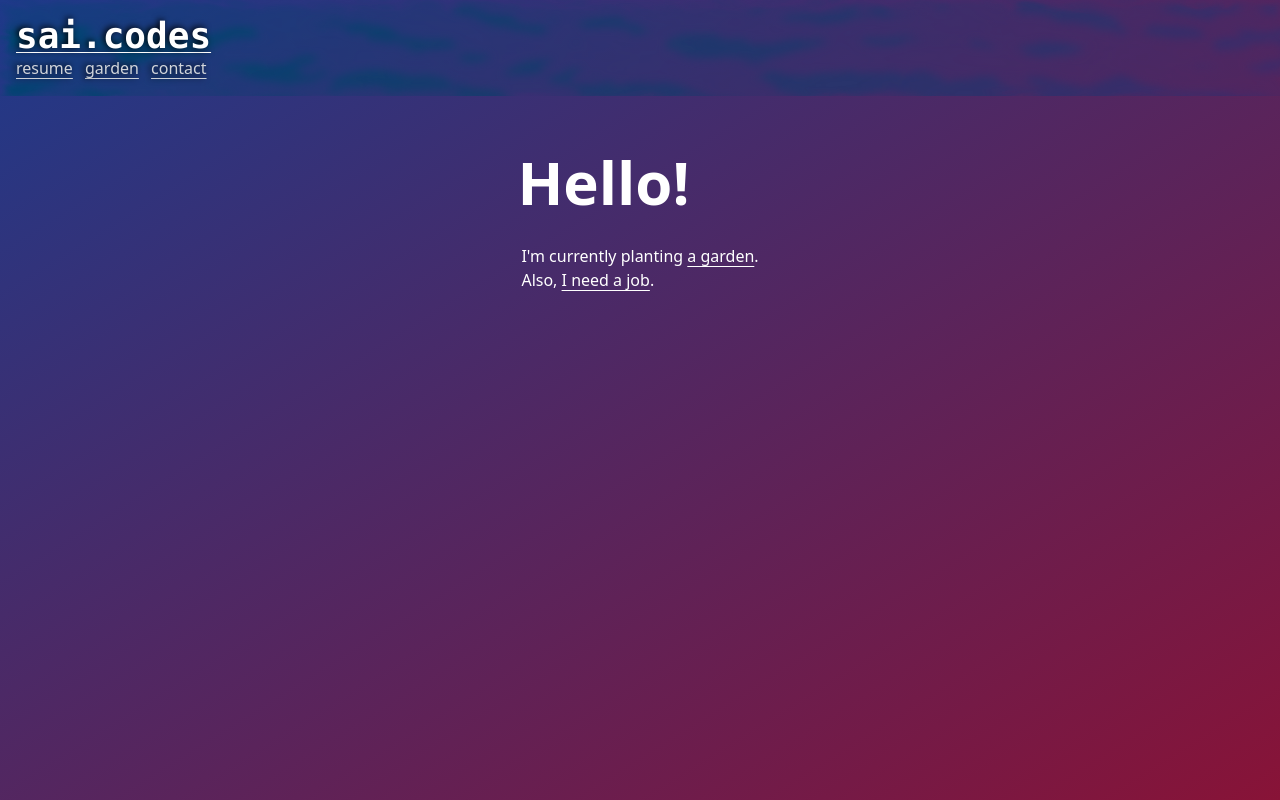
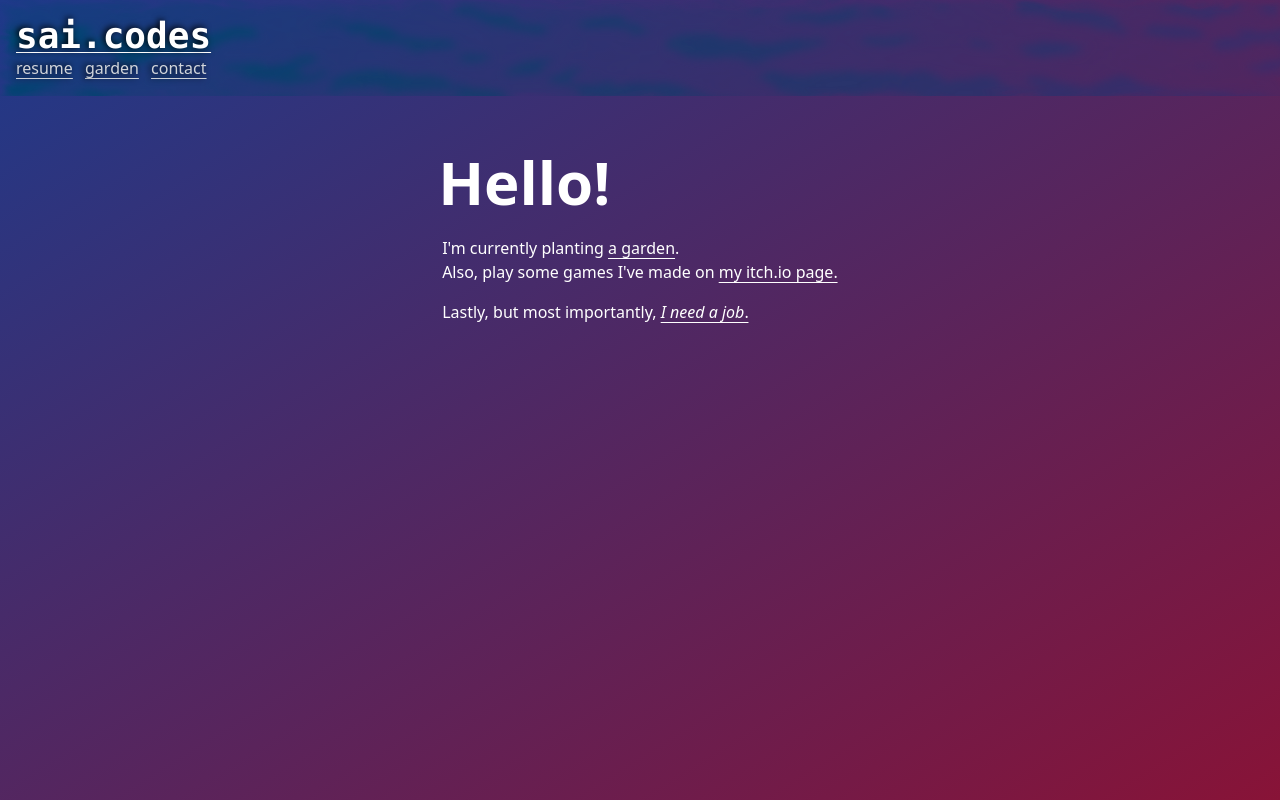
Before and after one commit to saitheninja/sai-codes, a SvelteKit app: page / in a window 1280 px wide. Built offline with nearby package versions, Linux system fonts and the light colour scheme.

Commit message:
update front page

```diff
--- a/src/routes/+page.svelte
+++ b/src/routes/+page.svelte
@@ -2,7 +2,7 @@
   <title>sai.codes</title>
 </svelte:head>
 
-<h1 class="pb-8">Hello!</h1>
+<h1 class="pb-6">Hello!</h1>
 
 <p>
   I'm currently planting
@@ -10,6 +10,23 @@
 </p>
 
 <p>
-  Also,
-  <a href="/resume">I need a job</a>.
+  Also, play some games I've made on
+  <a
+    href="https://saitheninja.itch.io/"
+    target="_blank"
+    rel="noreferrer external"
+    class="-mr-1"
+  >
+    my itch.io page
+  </a>.
 </p>
+
+<p class="pt-4">
+  Lastly, but most importantly,
+  <a
+    href="/resume"
+    class="-mr-1 italic"
+  >
+    I need a job
+  </a>.
+</p>
```
